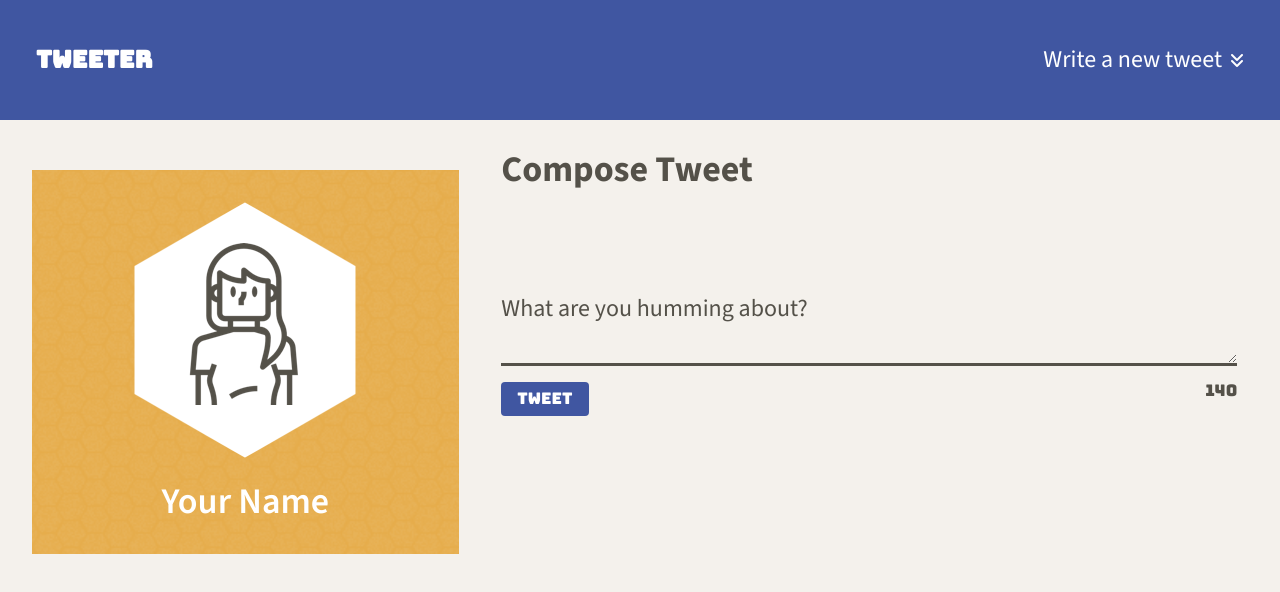
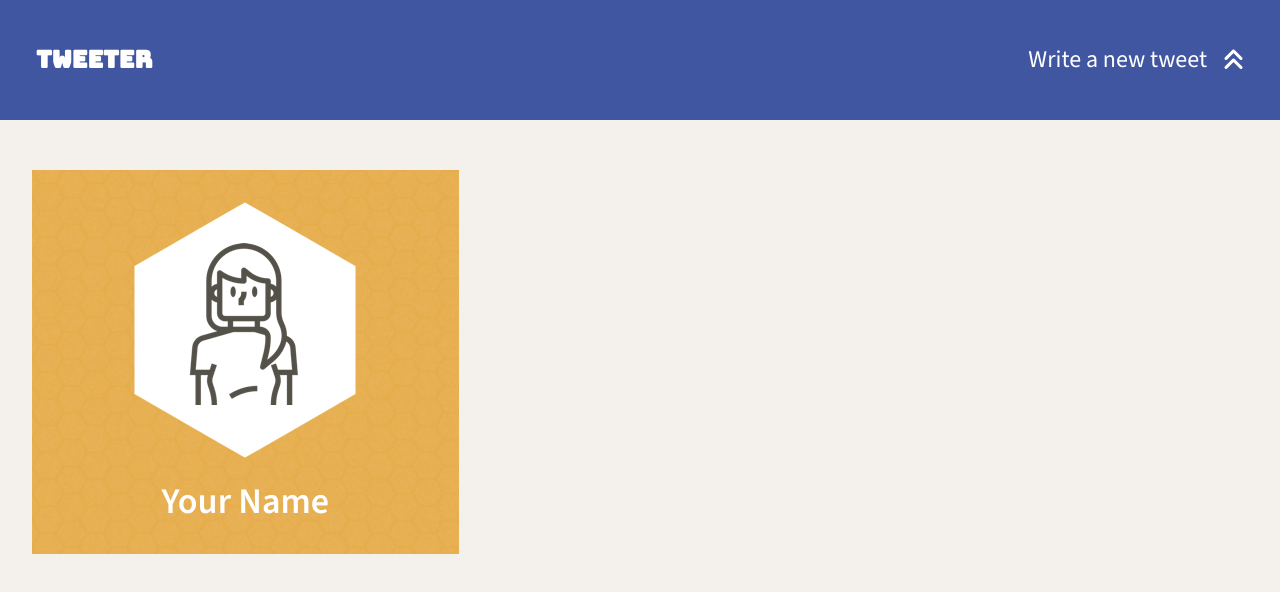
Before and after one commit to BronwenM/lhl-tweeter, a website: page public/index.html in a window 1280 px wide. Drawn offline with nearby package versions, Linux system fonts and the light colour scheme; no server answers.

Commit message:
added some animations for newTweet toggled in the navbar

```diff
--- a/public/index.html
+++ b/public/index.html
@@ -76,7 +76,7 @@
         <form id="create-tweet">
           <label for="tweet-text">What are you humming about?</label>
           <textarea name="text" id="tweet-text"></textarea>
-          <div>
+          <div class="tweet-output">
             <button type="submit">Tweet</button>
             <output name="counter" class="counter" for="tweet-text">140</output>
           </div>
--- a/public/scripts/client.js
+++ b/public/scripts/client.js
@@ -76,7 +76,7 @@ $(document).ready(function () {
       $('.tweet-warning span').text('There\'s nothing there!');
       $('.tweet-warning').css({display: "flex", opacity: 1});
     } else if( tweetContent.length > 140) {
-      $('.tweet-warning span').text('There\'s nothing there!');
+      $('.tweet-warning span').text('Your Tweet is too long!');
       $('.tweet-warning').css({display: "flex", opacity: 1});
     } else {
       $.post('/tweets', serializedData, () => {
@@ -88,5 +88,31 @@ $(document).ready(function () {
     }
   })
 
-  // $('nav-cta')
+  let newTweetIsHidden = true;
+
+  const openCloseNewTweet = (isHidden) => {
+
+      if(!isHidden) {
+        $('.new-tweet').css({opacity: 1, transform: 'translateY(0)'});
+        $('#tweets').css({transform: 'translateY(0)'})
+
+        $('.nav-cta i').css({transform: 'rotate(0)'});
+        $('.nav-cta span').html('<b>Browse</b> the timeline');
+        newTweetIsHidden = true;
+
+      } else {
+        $('.new-tweet').css({opacity: 0, transform: 'translateY(-220px)'});
+        $('#tweets').css({transform: 'translateY(-220px)'})
+        $('.nav-cta i').css({transform: 'rotate(-180deg)'});
+        $('.nav-cta span').html('<b>Write</b> a new tweet');
+        newTweetIsHidden = false;
+      }
+
+  }
+
+  openCloseNewTweet(newTweetIsHidden);
+
+  $('.nav-cta').on('click', function(){
+        openCloseNewTweet(newTweetIsHidden);
+  })
 })
--- a/public/styles/header.css
+++ b/public/styles/header.css
@@ -1,6 +1,7 @@
 header {
     background-color: #e2a030;
     color: white;
+    z-index: 2;
 
     width: 100%;
 
--- a/public/styles/layout.css
+++ b/public/styles/layout.css
@@ -39,7 +39,7 @@ body {
  }
 
  /* Tablets */
- @media only screen and (min-width: 768px) and (max-width: 1024px) {
+ @media only screen and (max-width: 1024px) {
   body {
     display: grid;
     grid-template-rows: minmax(10px, 1fr);
@@ -68,5 +68,13 @@ body {
 
   main {
     padding-left: 2rem;
+    position: relative;
+    top: 140px;
   }
+
 }
+
+#tweets {
+  position: relative;
+  transition: all ease-out 0.5s;
+}
--- a/public/styles/nav.css
+++ b/public/styles/nav.css
@@ -6,6 +6,7 @@ nav {
     width: 100%;
     height: 120px;
     padding: 0 1.5em;
+    z-index: 100;
 
     position: fixed;
     display: flex;
@@ -23,9 +24,13 @@ nav {
     display: flex;
     flex-direction: row;
     align-items: center;
+    gap: 1rem;
+    cursor: pointer;
+    -webkit-user-select: none; /* Safari */
+    -ms-user-select: none; /* IE 10 and IE 11 */
+    user-select: none; /* Standard syntax */
+
+    i {
+        transition: all 0.5s;
+    }
 }
-
-.nav-cta .fa-angles-down {
-    margin-left: 0.5rem;
-    font-size: medium;
-}
--- a/public/styles/new-tweet.css
+++ b/public/styles/new-tweet.css
@@ -1,5 +1,10 @@
 .new-tweet {
     width: 100%;
+    position: relative;
+    z-index: 1;
+    background-color: var(--default-bg-color);
+    transition: all ease-out 0.5s;
+
 }
 
 .new-tweet form {
@@ -23,7 +28,7 @@
     outline: none;
 }
 
-.new-tweet div {
+.tweet-output {
     display: flex;
     flex-direction: row;
     justify-content: space-between;
@@ -32,13 +37,17 @@
     margin-top: 1rem;
 }
 
-.new-tweet button {
+.tweet-output button {
     background-color: #4056A1;
     color: #fff;
     border: none;
     padding: 0.5rem 1rem;
     border-radius: 4px;
     cursor: pointer;
+
+    &:hover {
+        background-color: #5171d9;
+    }
 }
 
 .over-limit {
@@ -72,6 +81,7 @@
         border: none;
         font-size: larger;
         padding: 1rem 2rem;
+        cursor: pointer;
 
         &:focus {
             outline: none;
```
